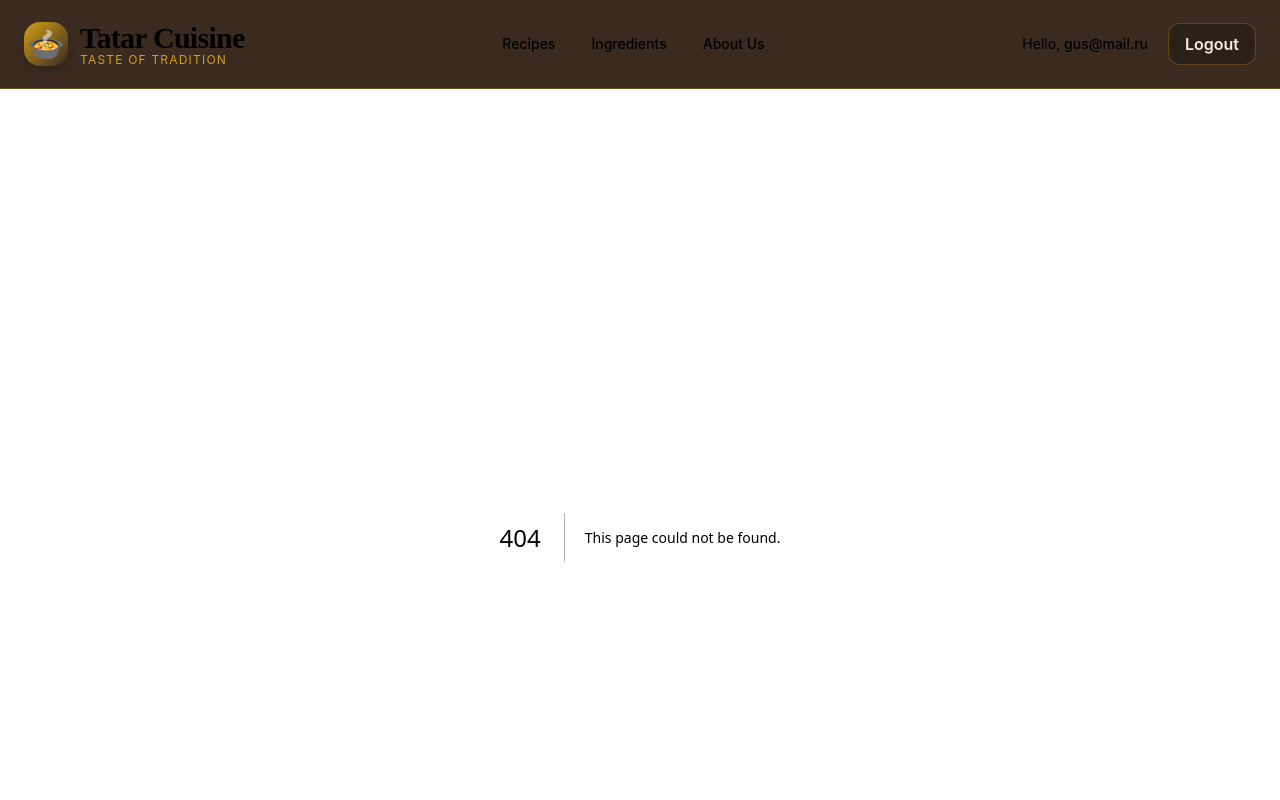
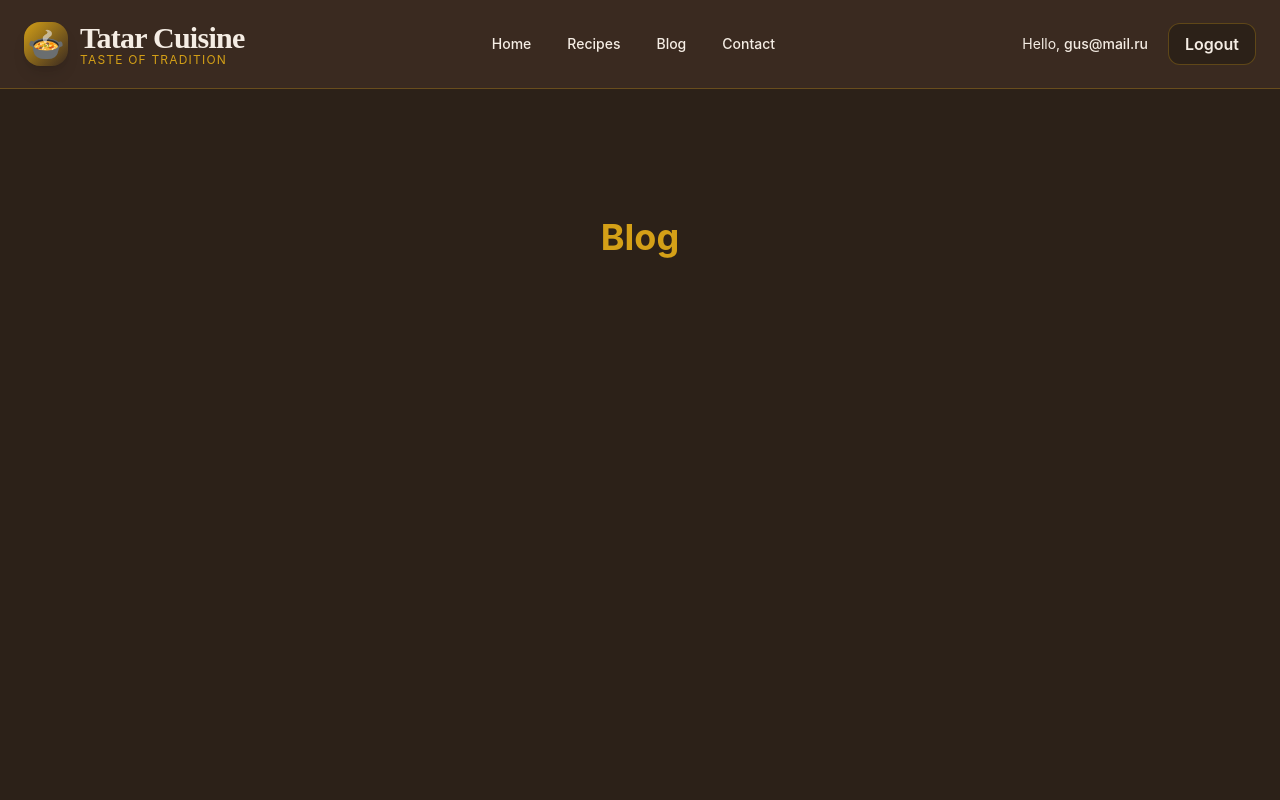
Before and after one commit to seriiserii825/next-tatar-food, a Next.js app: page /blog in a window 1280 px wide. Before the commit this address had no page. Shown: the top 800 px of the page. Built offline with nearby package versions, Linux system fonts and the light colour scheme.

Commit message:
feat: all pages and menu

```diff
--- a/src/app/about/page.tsx
+++ /dev/null
@@ -1,7 +0,0 @@
-export default function About() {
-  return (
-    <div className="flex flex-col flex-1 items-center justify-center bg-zinc-50 font-sans dark:bg-black">
-      <h1 className="text-4xl font-bold text-gray-800 dark:text-gray-200">About</h1>
-    </div>
-  );
-}
--- /dev/null
+++ b/src/app/blog/page.tsx
@@ -0,0 +1,3 @@
+export default function About() {
+  return <h1 className="text-4xl font-bold text-center mt-20 text-warm-accent">Blog</h1>;
+}
--- /dev/null
+++ b/src/app/contact/page.tsx
@@ -0,0 +1,3 @@
+export default function About() {
+  return <h1 className="text-4xl font-bold text-center mt-20 text-warm-accent">Contact</h1>;
+}
--- a/src/app/layout.tsx
+++ b/src/app/layout.tsx
@@ -24,7 +24,7 @@ export default function RootLayout({
     <html lang="en" className={`${geistSans.variable} ${geistMono.variable} h-full antialiased`}>
       <body className="bg-warm-bg text-warm-text min-h-screen font-sans">
         <Header />
-        <main className="max-w-7xl mx-auto px-6 py-12">{children}</main>
+        <main className="max-w-7xl min-h-screen mx-auto px-6 py-12">{children}</main>
         <Footer />
       </body>
     </html>
--- /dev/null
+++ b/src/app/recipes/page.tsx
@@ -0,0 +1,3 @@
+export default function About() {
+  return <h1 className="text-4xl font-bold text-center mt-20 text-warm-accent">recipes</h1>;
+}
--- a/src/components/UI/Header.tsx
+++ b/src/components/UI/Header.tsx
@@ -1,4 +1,15 @@
+import Link from "next/link";
 import Button from "./Button";
+interface IMenuItem {
+  label: string;
+  href: string;
+}
+const menu_items: IMenuItem[] = [
+  { label: "Home", href: "/" },
+  { label: "Recipes", href: "/recipes" },
+  { label: "Blog", href: "/blog" },
+  { label: "Contact", href: "/contact" },
+];
 
 export default function Header() {
   return (
@@ -17,15 +28,14 @@ export default function Header() {
         </div>
 
         <nav className="flex items-center gap-9 text-sm font-medium">
-          <a href="#" className="hover:text-warm-accentLight transition-colors">
-            Recipes
-          </a>
-          <a href="#" className="hover:text-warm-accentLight transition-colors">
-            Ingredients
-          </a>
-          <a href="#" className="hover:text-warm-accentLight transition-colors">
-            About Us
-          </a>
+          {menu_items.map((item) => (
+            <Link
+              key={item.label}
+              href={item.href}
+              className="hover:text-warm-accentLight transition-colors">
+              {item.label}
+            </Link>
+          ))}
         </nav>
 
         <div className="flex items-center gap-5">
```
